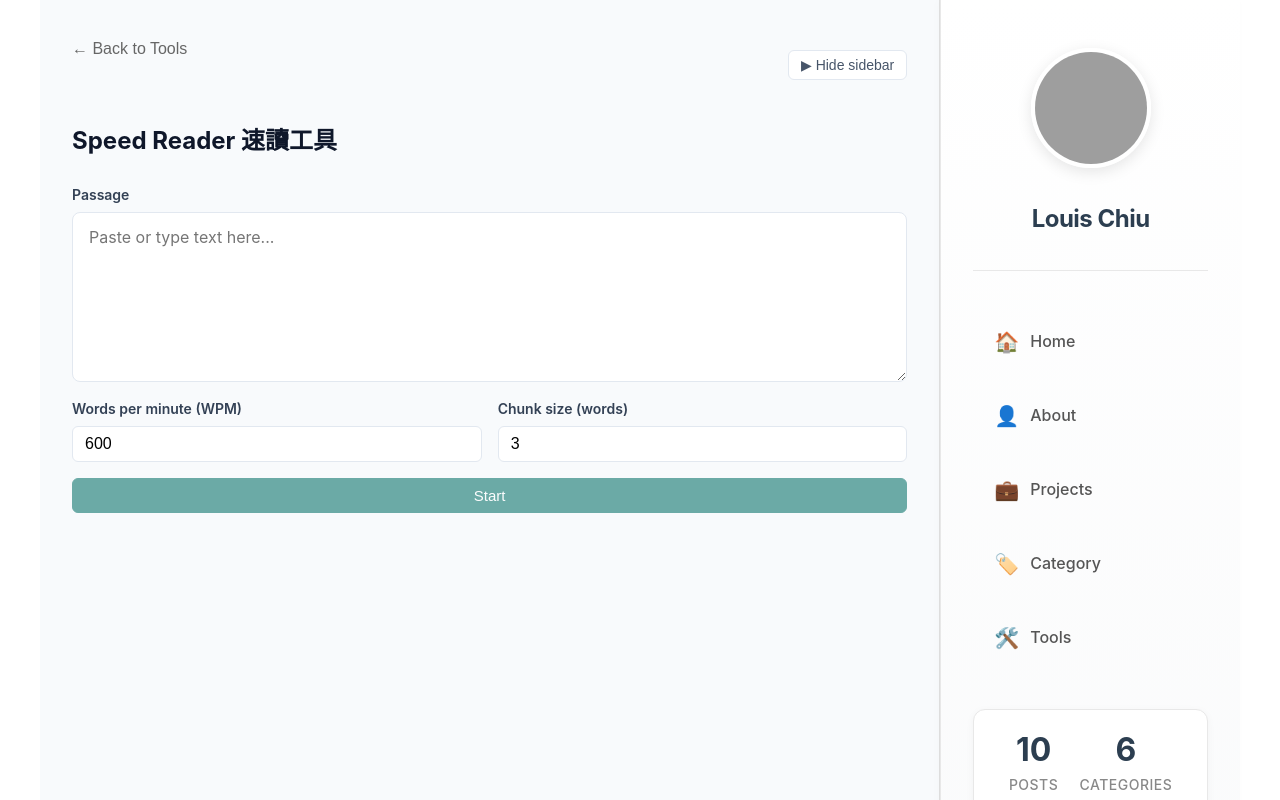
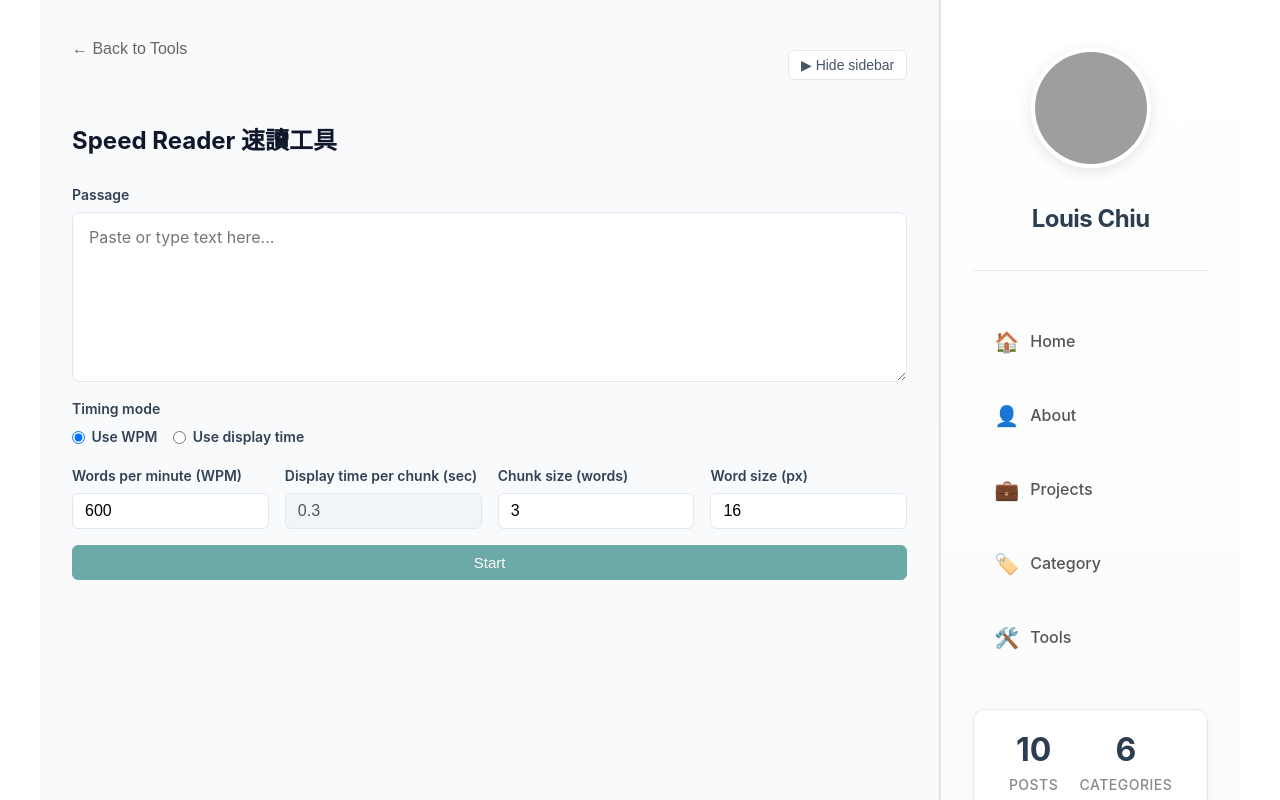
Before and after one commit to wkchiuea/my-page, a React (Create React App) app: page /tools/speed-reader in a window 1280 px wide. Shown: the top 800 px of the page. Built offline with nearby package versions, Linux system fonts and the light colour scheme; grey boxes are pictures that could not be loaded.

Commit message:
feat: modify speedread page to have greater customization

```diff
--- a/src/components/page/tools/SpeedReader.css
+++ b/src/components/page/tools/SpeedReader.css
@@ -112,6 +112,24 @@
   min-width: 140px;
 }
 
+.speed-reader-radio-group {
+  display: flex;
+  flex-wrap: wrap;
+  gap: 0.75rem 1rem;
+}
+
+.speed-reader-radio-option {
+  display: inline-flex;
+  align-items: center;
+  gap: 0.4rem;
+  font-size: 0.9375rem;
+  color: #475569;
+}
+
+.speed-reader-radio-option input {
+  margin: 0;
+}
+
 .speed-reader-input {
   width: 100%;
   padding: 0.5rem 0.75rem;
--- a/src/components/page/tools/SpeedReader.js
+++ b/src/components/page/tools/SpeedReader.js
@@ -8,8 +8,12 @@ function SpeedReader() {
   const navigate = useNavigate();
   const { sidebarVisible, setSidebarVisible } = useContext(SidebarContext);
   const [passage, setPassage] = useState('');
-  const [wpm, setWpm] = useState(600);
-  const [chunkSize, setChunkSize] = useState(3);
+  const [wpmInput, setWpmInput] = useState('600');
+  const [displayTimeSecInput, setDisplayTimeSecInput] = useState('0.3');
+  const [timingMode, setTimingMode] = useState('wpm');
+  const [chunkSizeInput, setChunkSizeInput] = useState('3');
+  const [fontSizeInput, setFontSizeInput] = useState('16');
+  const [activeDurationMs, setActiveDurationMs] = useState(0);
   const [chunks, setChunks] = useState([]);
   const [currentIndex, setCurrentIndex] = useState(0);
   const [isRunning, setIsRunning] = useState(false);
@@ -36,7 +40,7 @@ function SpeedReader() {
       setIsRunning(false);
       return;
     }
-    const durationMs = (chunkSize / wpm) * 60 * 1000;
+    const durationMs = Math.max(1, activeDurationMs);
     timerRef.current = setTimeout(() => {
       setCurrentIndex((i) => {
         const next = i + 1;
@@ -45,16 +49,31 @@ function SpeedReader() {
       });
     }, durationMs);
     return clearTimer;
-  }, [isRunning, isPaused, currentIndex, chunks.length, chunkSize, wpm]);
+  }, [isRunning, isPaused, currentIndex, chunks.length, activeDurationMs]);
 
   const handleStart = () => {
     const words = passage.trim().split(/\s+/).filter(Boolean);
     if (words.length === 0) return;
-    const size = Math.max(1, Math.min(chunkSize, words.length));
+
+    const parsedChunkSize = Number(chunkSizeInput);
+    const parsedWpm = Number(wpmInput);
+    const parsedDisplayTimeSec = Number(displayTimeSecInput);
+
+    if (!Number.isFinite(parsedChunkSize) || parsedChunkSize <= 0) return;
+    if (timingMode === 'wpm' && (!Number.isFinite(parsedWpm) || parsedWpm <= 0)) return;
+    if (timingMode === 'displayTime' && (!Number.isFinite(parsedDisplayTimeSec) || parsedDisplayTimeSec <= 0)) return;
+
+    const size = Math.max(1, Math.min(Math.floor(parsedChunkSize), words.length));
     const list = [];
     for (let i = 0; i < words.length; i += size) {
       list.push(words.slice(i, i + size).join(' '));
     }
+    const durationMs =
+      timingMode === 'wpm'
+        ? (size / parsedWpm) * 60 * 1000
+        : parsedDisplayTimeSec * 1000;
+
+    setActiveDurationMs(durationMs);
     setChunks(list);
     setCurrentIndex(0);
     setIsPaused(false);
@@ -77,7 +96,15 @@ function SpeedReader() {
     setIsPaused(false);
   };
 
-  const canStart = passage.trim().length > 0 && !isRunning;
+  const canStart =
+    passage.trim().length > 0 &&
+    !isRunning &&
+    Number(chunkSizeInput) > 0 &&
+    (timingMode === 'wpm'
+      ? Number(wpmInput) > 0
+      : Number(displayTimeSecInput) > 0);
+
+  const displayFontSize = Math.max(8, Number(fontSizeInput) || 12);
 
   return (
     <div className="speed-reader-page">
@@ -115,14 +142,54 @@ function SpeedReader() {
           )}
           <div className="speed-reader-row">
             <label className="speed-reader-label">
+              <span>Timing mode</span>
+              <div className="speed-reader-radio-group">
+                <label className="speed-reader-radio-option">
+                  <input
+                    type="radio"
+                    name="timingMode"
+                    value="wpm"
+                    checked={timingMode === 'wpm'}
+                    onChange={() => setTimingMode('wpm')}
+                    disabled={isRunning}
+                  />
+                  <span>Use WPM</span>
+                </label>
+                <label className="speed-reader-radio-option">
+                  <input
+                    type="radio"
+                    name="timingMode"
+                    value="displayTime"
+                    checked={timingMode === 'displayTime'}
+                    onChange={() => setTimingMode('displayTime')}
+                    disabled={isRunning}
+                  />
+                  <span>Use display time</span>
+                </label>
+              </div>
+            </label>
+          </div>
+          <div className="speed-reader-row">
+            <label className="speed-reader-label">
               <span>Words per minute (WPM)</span>
               <input
                 type="number"
-                min={60}
-                max={1500}
-                value={wpm}
-                onChange={(e) => setWpm(Number(e.target.value) || 600)}
-                disabled={isRunning}
+                min={1}
+                value={wpmInput}
+                onChange={(e) => setWpmInput(e.target.value)}
+                disabled={isRunning || timingMode !== 'wpm'}
+                className="speed-reader-input"
+              />
+            </label>
+            <label className="speed-reader-label">
+              <span>Display time per chunk (sec)</span>
+              <input
+                type="number"
+                min={0.1}
+                step={0.1}
+                value={displayTimeSecInput}
+                onChange={(e) => setDisplayTimeSecInput(e.target.value)}
+                disabled={isRunning || timingMode !== 'displayTime'}
                 className="speed-reader-input"
               />
             </label>
@@ -131,9 +198,19 @@ function SpeedReader() {
               <input
                 type="number"
                 min={1}
-                max={20}
-                value={chunkSize}
-                onChange={(e) => setChunkSize(Number(e.target.value) || 1)}
+                value={chunkSizeInput}
+                onChange={(e) => setChunkSizeInput(e.target.value)}
+                disabled={isRunning}
+                className="speed-reader-input"
+              />
+            </label>
+            <label className="speed-reader-label">
+              <span>Word size (px)</span>
+              <input
+                type="number"
+                min={8}
+                value={fontSizeInput}
+                onChange={(e) => setFontSizeInput(e.target.value)}
                 disabled={isRunning}
                 className="speed-reader-input"
               />
@@ -148,7 +225,7 @@ function SpeedReader() {
 
         {chunks.length > 0 && (
           <div className="speed-reader-display-wrap">
-            <div className="speed-reader-display">
+            <div className="speed-reader-display" style={{ fontSize: `${displayFontSize}px` }}>
               {displayChunk}
             </div>
             <div className="speed-reader-progress">
```
